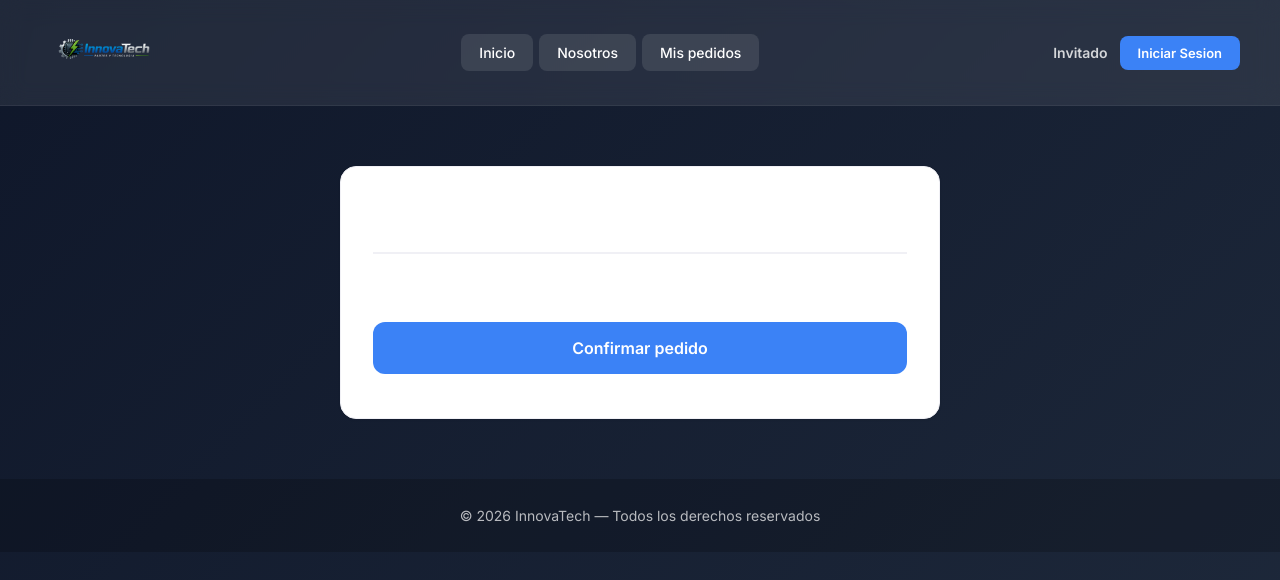
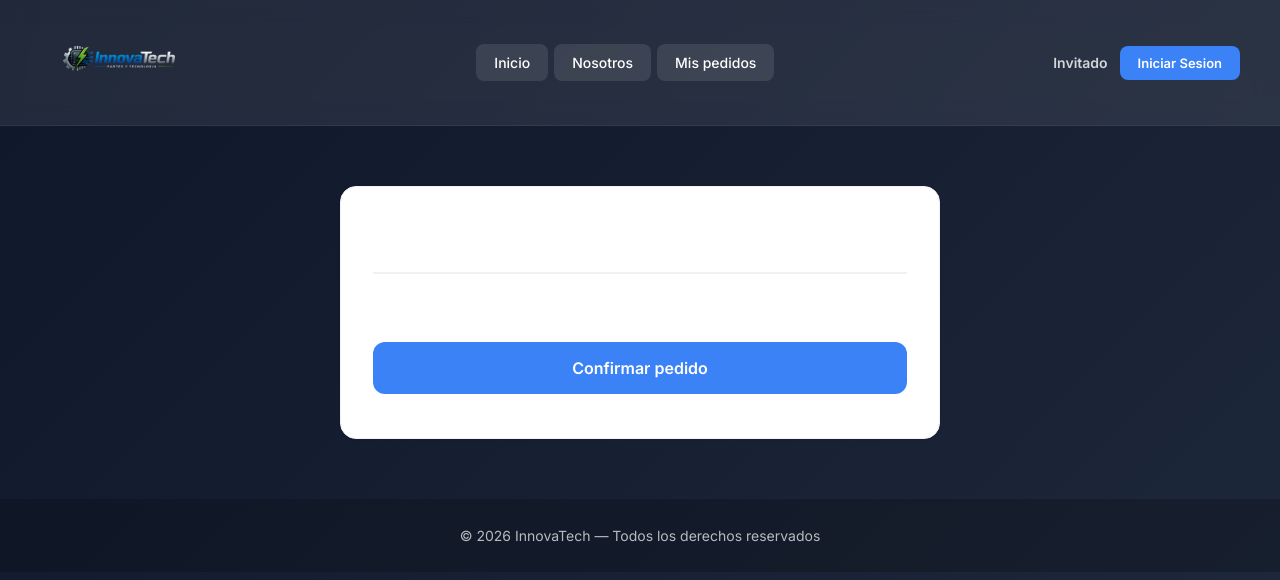
Before and after one commit to edwards1-992/Store-Innova, a website: page checkout.html in a window 1280 px wide. Drawn offline with Linux system fonts and the light colour scheme.

Commit message:
Logo 105px

```diff
--- a/checkout.html
+++ b/checkout.html
@@ -18,7 +18,7 @@
         }
         .navbar.scrolled { background:rgba(15,23,42,0.95); box-shadow:0 10px 25px rgba(0,0,0,0.5); }
         .logo { display:flex; align-items:center; }
-        .logo img { height:85px; }
+        .logo img { height:105px; }
         .menu { display:flex; gap:6px; }
         .menu a { text-decoration:none; color:white; padding:10px 18px; border-radius:8px; background:rgba(255,255,255,0.1); transition:0.3s; font-size:14px; font-weight:500; }
         .menu a:hover { background:rgba(59,130,246,0.3); transform:translateY(-2px); }
```
Also changed, not shown: index.html (+1 -1 lines), mis_pedidos.html (+1 -1 lines), nosotros.html (+1 -1 lines), producto.html (+1 -1 lines).
